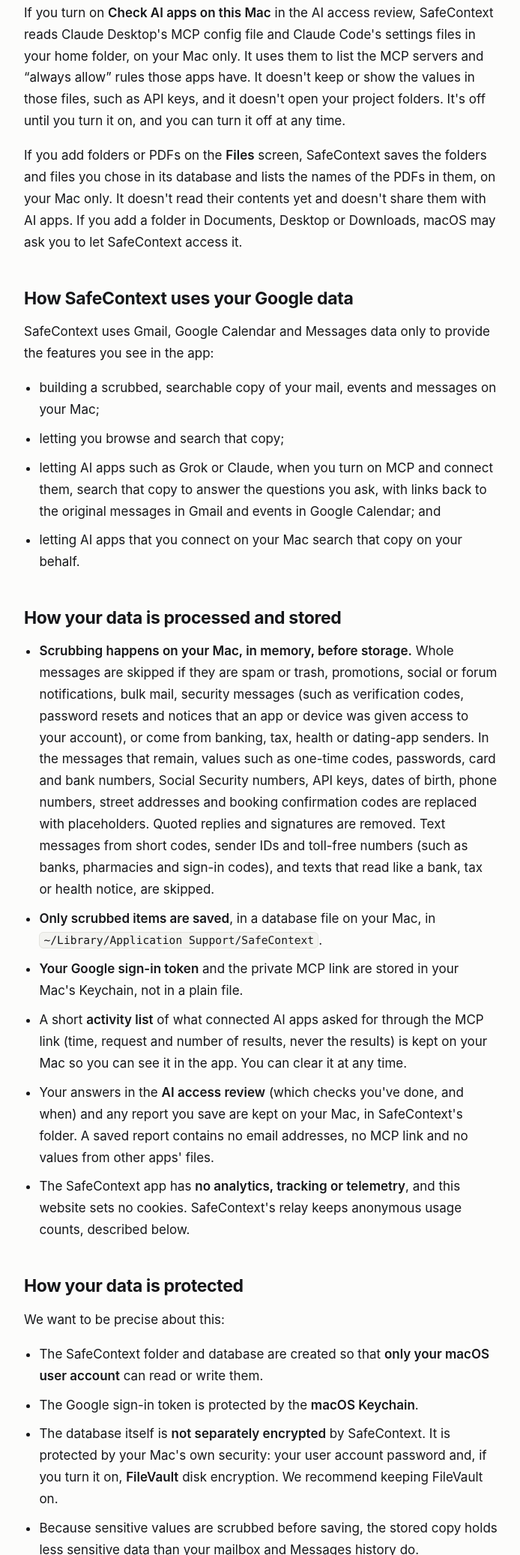
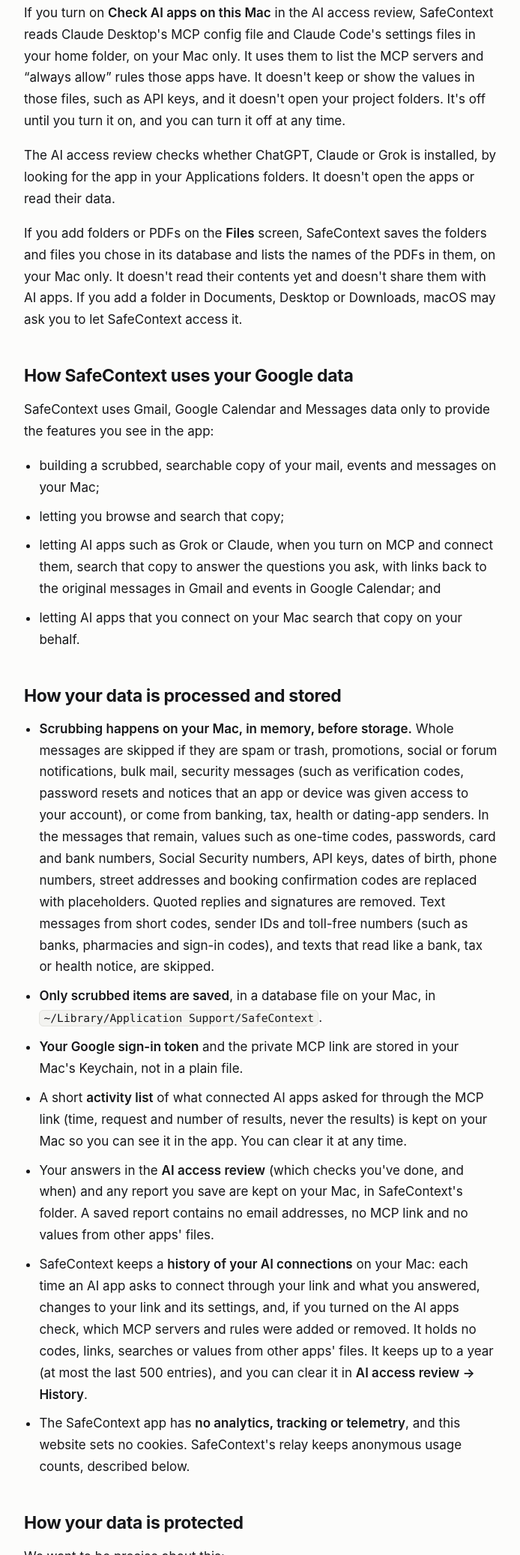
Before and after one commit to safecontext-me/safecontext, a plain HTML site: page site/privacy.html in a window 1280 px wide. Shown: the part 2071-4145 px from the top of the page at 75% size, without its empty margins (292-986 px from the left). Drawn offline with Linux system fonts and the light colour scheme.

Commit message:
Privacy policy: installed-AI-app check and the AI connection history
From permlog.py and review.py at 1222115: the app only looks for ChatGPT, Claude or
Grok in /Applications and ~/Applications; the permission log is kept on the Mac,
holds fixed kinds with short notes, no codes, links, searches or file values, and
keeps 365 days or 500 entries.

Co-Authored-By: Claude Opus 5.5 <noreply@anthropic.com>

```diff
--- a/site/privacy.html
+++ b/site/privacy.html
@@ -63,6 +63,7 @@ It never downloads the contents of attachments; it records only each attachment'
 <h2>Messages data SafeContext accesses</h2>
 <p>If you choose to add iMessage, SafeContext reads the Messages history that macOS keeps on your Mac (iMessage, SMS and RCS), read-only. This needs <b>Full Disk Access</b>, which you turn on yourself in System Settings; SafeContext cannot turn it on for you. With that access, SafeContext also reads the Contacts data on your Mac so it can show names instead of phone numbers. It never sends, changes or deletes a message, and it records only each attachment's file name and type, never its contents. Messages data never goes to Google or to the developer.</p>
 <p>If you turn on <b>Check AI apps on this Mac</b> in the AI access review, SafeContext reads Claude Desktop's MCP config file and Claude Code's settings files in your home folder, on your Mac only. It uses them to list the MCP servers and “always allow” rules those apps have. It doesn't keep or show the values in those files, such as API keys, and it doesn't open your project folders. It's off until you turn it on, and you can turn it off at any time.</p>
+<p>The AI access review checks whether ChatGPT, Claude or Grok is installed, by looking for the app in your Applications folders. It doesn't open the apps or read their data.</p>
 <p>If you add folders or PDFs on the <b>Files</b> screen, SafeContext saves the folders and files you chose in its database and lists the names of the PDFs in them, on your Mac only. It doesn't read their contents yet and doesn't share them with AI apps. If you add a folder in Documents, Desktop or Downloads, macOS may ask you to let SafeContext access it.</p>
 
 <h2>How SafeContext uses your Google data</h2>
@@ -81,6 +82,7 @@ It never downloads the contents of attachments; it records only each attachment'
   <li><b>Your Google sign-in token</b> and the private MCP link are stored in your Mac's Keychain, not in a plain file.</li>
   <li>A short <b>activity list</b> of what connected AI apps asked for through the MCP link (time, request and number of results, never the results) is kept on your Mac so you can see it in the app. You can clear it at any time.</li>
   <li>Your answers in the <b>AI access review</b> (which checks you've done, and when) and any report you save are kept on your Mac, in SafeContext's folder. A saved report contains no email addresses, no MCP link and no values from other apps' files.</li>
+  <li>SafeContext keeps a <b>history of your AI connections</b> on your Mac: each time an AI app asks to connect through your link and what you answered, changes to your link and its settings, and, if you turned on the AI apps check, which MCP servers and rules were added or removed. It holds no codes, links, searches or values from other apps' files. It keeps up to a year (at most the last 500 entries), and you can clear it in <b>AI access review → History</b>.</li>
   <li>The SafeContext app has <b>no analytics, tracking or telemetry</b>, and this website sets no cookies. SafeContext's relay keeps anonymous usage counts, described below.</li>
 </ul>
 
```
